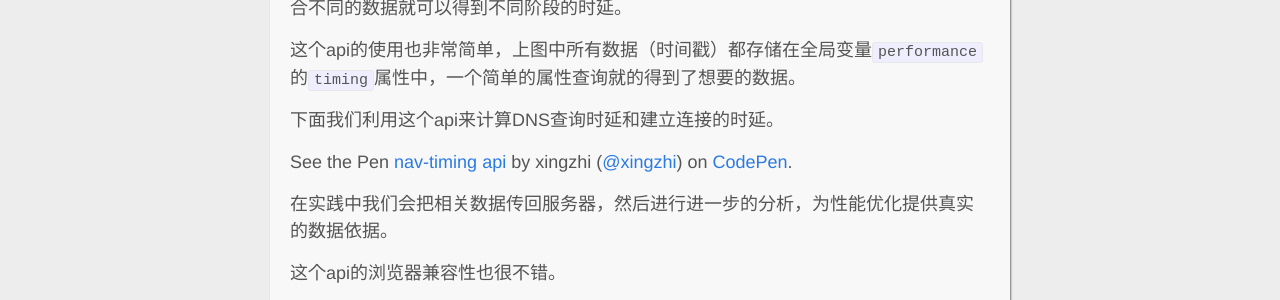
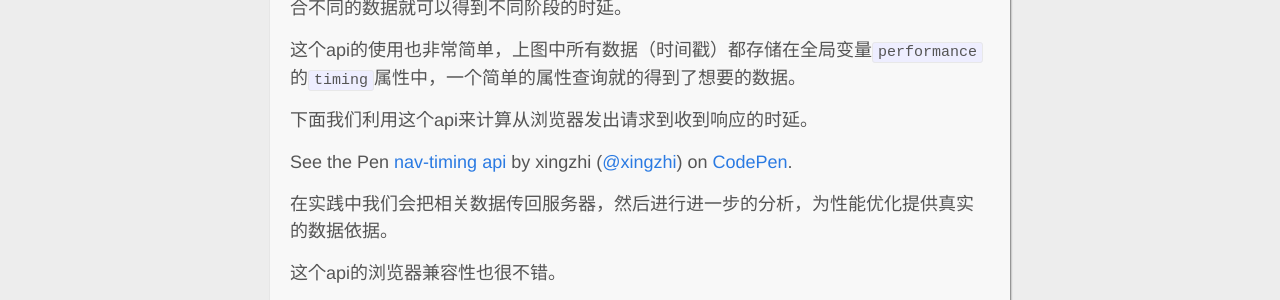
Before and after one commit to xing-zhi/xing-zhi.github.io, a Jekyll site: the page built from _posts/2015-09-06-nav-timing-api.md, in a window 1280 px wide. Shown: the part 1046-1346 px from the top of the page. Built offline with Jekyll 4.4.1, drawn with Linux system fonts in a browser that asks for light colours; comment, search, counter and statistics services are not loaded.

Commit message:
better example

```diff
--- a/_posts/2015-09-06-nav-timing-api.md
+++ b/_posts/2015-09-06-nav-timing-api.md
@@ -16,7 +16,7 @@ Navigation Timing API就提供了获取一个网站的生命周期不同关键
 
 这个api的使用也非常简单，上图中所有数据（时间戳）都存储在全局变量`performance`的`timing`属性中，一个简单的属性查询就的得到了想要的数据。
 
-下面我们利用这个api来计算DNS查询时延和建立连接的时延。
+下面我们利用这个api来计算从浏览器发出请求到收到响应的时延。
 
 <p data-height="266" data-theme-id="18224" data-slug-hash="VvYNvm" data-default-tab="result" data-user="xingzhi" class='codepen'>See the Pen <a href='http://codepen.io/xingzhi/pen/VvYNvm/'>nav-timing api</a> by xingzhi (<a href='http://codepen.io/xingzhi'>@xingzhi</a>) on <a href='http://codepen.io'>CodePen</a>.</p>
 
```
